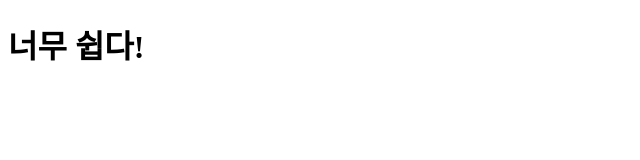
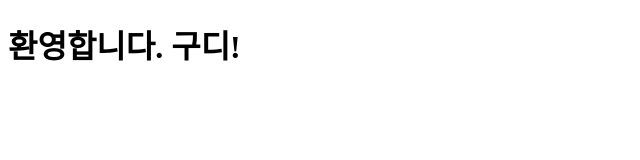
Before and after one commit to HyungraeNoh/20190620, a plain HTML site: page index.html in a window 1280 px wide. Shown: the whole page, without its empty margins (0-640 px from the left). Drawn offline with Linux system fonts and the light colour scheme.

Commit message:
home 화면 연습중

```diff
--- a/index.html
+++ b/index.html
@@ -7,6 +7,6 @@
   <title>Document</title>
 </head>
 <body>
-  <h1 class="title">너무 쉽다!</h1>
+  <h1 class="title">환영합니다. 구디!</h1>
 </body>
 </html>
```
